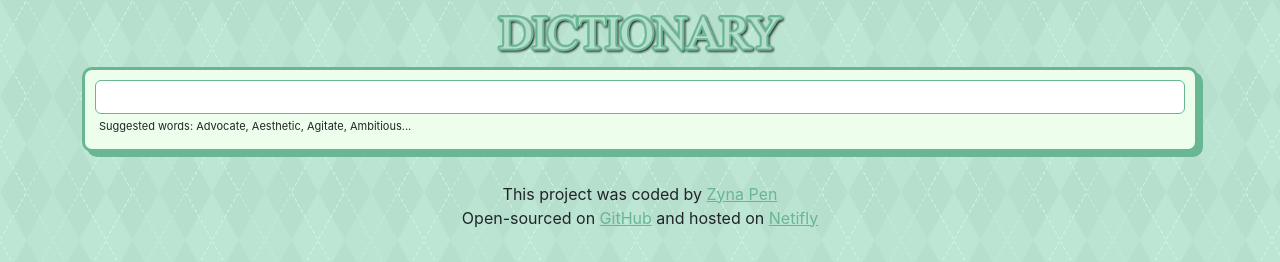
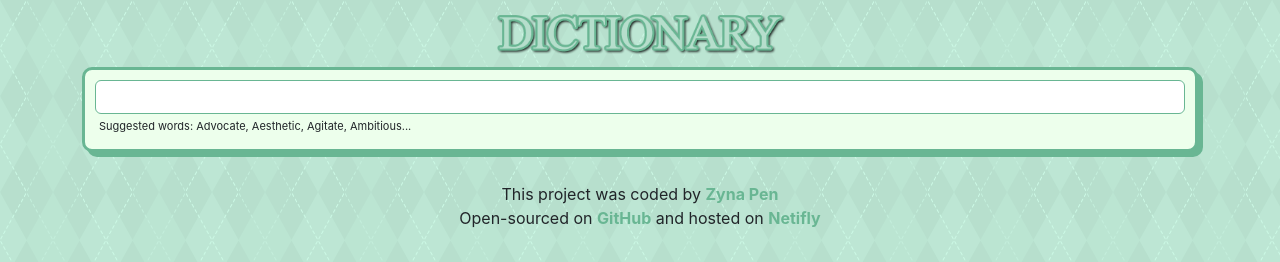
Before and after one commit to zynapen/dictionary-project, a React (Create React App) app: page / in a window 1280 px wide. Shown: the top 262 px of the page. Built offline with nearby package versions, Linux system fonts and the light colour scheme.

Commit message:
Update CSS links

```diff
--- a/src/App.css
+++ b/src/App.css
@@ -15,16 +15,21 @@
 
 a:link {
   color: #69b693;
+  text-decoration: none;
+  font-weight:bold;
 }
 
 a:visited {
   color: #69b693;
+  font-weight:bold;
 }
 
 a:hover {
-  color: #e4bad4;
+  color: #005745;
+  font-weight:bold;
 }
 
 a:active {
   color: #69b693;
+  font-weight:bold;
 }
```
